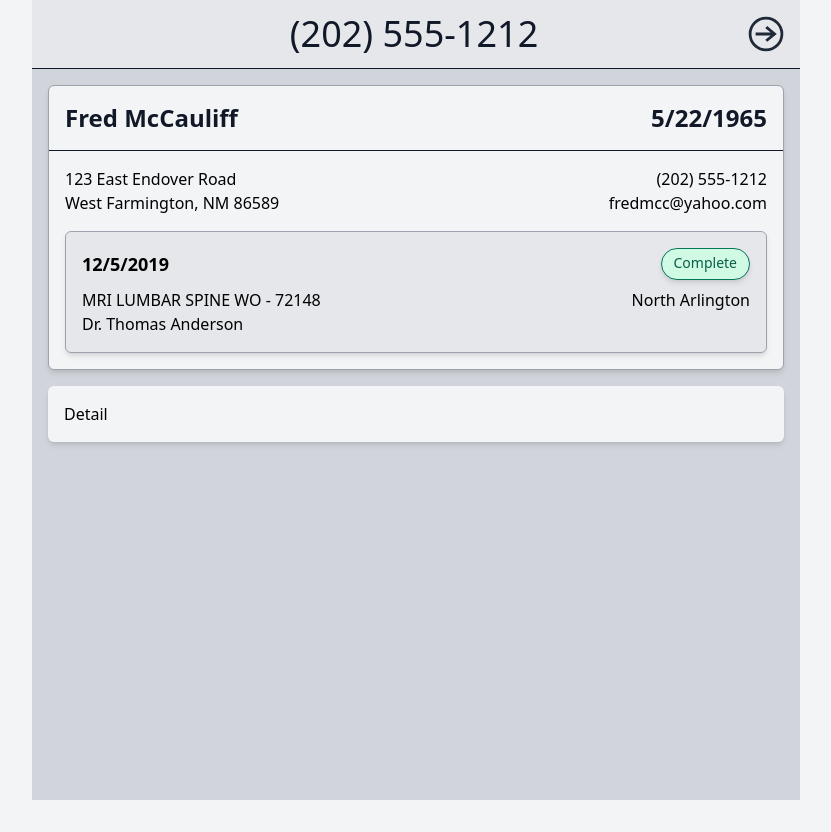
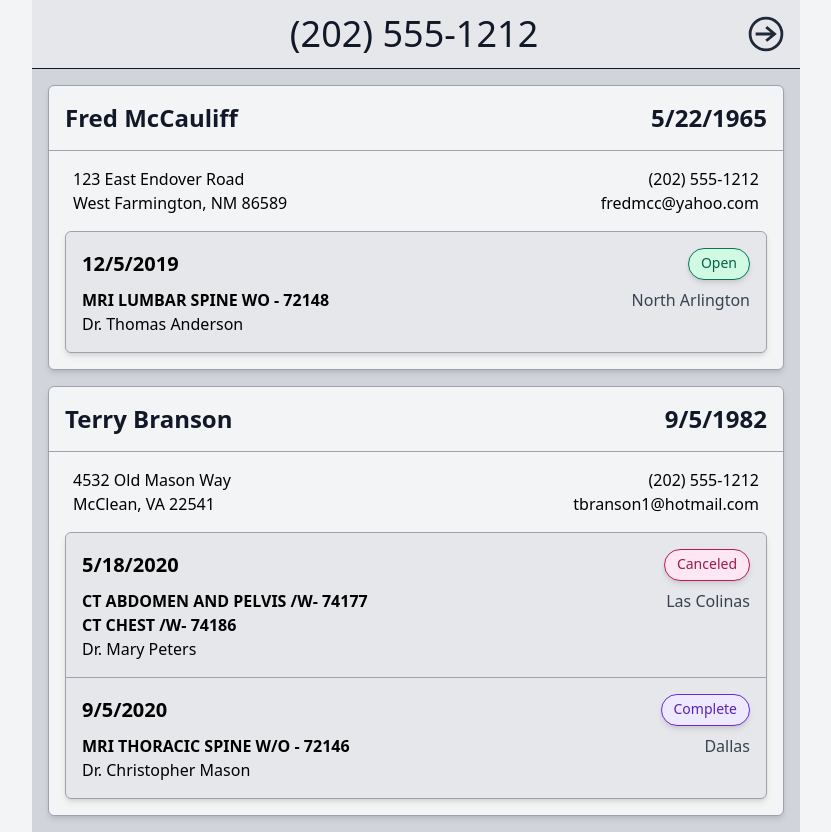
Before and after one commit to JeffEmery/caller-info, a Next.js app: page / in a window 1280 px wide. Shown: the whole page, without its empty margins (224-1055 px from the left). Before the commit the page ends 800 px from the top, so only its background shows below. Built offline with nearby package versions, Linux system fonts and the light colour scheme.

Commit message:
1st round, mutliple contacts, multiple procedures

```diff
--- a/pages/index.js
+++ b/pages/index.js
@@ -32,15 +32,15 @@ export default function Home() {
                             <div className="">Fred McCauliff</div>{' '}
                             <div className="">5/22/1965</div>
                         </div>
-                        <hr className="-mx-4 border-gray-900" />
+                        <hr className="-mx-4 border-gray-400" />
                         <div className="grid grid-cols-1 sm:grid-cols-2">
                             <div
-                                className={`pt-4 whitespace-nowrap ${styles.love}`}
+                                className={`pt-4 ml-2 whitespace-nowrap ${styles.love}`}
                             >
                                 123 East Endover Road
                                 <span>West Farmington, NM 86589</span>
                             </div>
-                            <div className="pt-4">
+                            <div className="pt-4 mx-2">
                                 <div className="sm:text-right">
                                     <a className="" href="tel:1-719-555-1212">
                                         (202) 555-1212
@@ -53,18 +53,18 @@ export default function Home() {
                         </div>
                         <div className="mt-4 p-4 bg-gray-200 border border-gray-400 rounded-md shadow-md">
                             <div className="grid grid-cols-2">
-                                <div className="pt-0.5 text-lg font-semibold">
+                                <div className="pt-0.5 text-xl font-semibold">
                                     12/5/2019
                                 </div>
                                 <div className="text-right">
                                     <div className="inline-flex items-baseline px-3 pt-1 pb-1.5 rounded-full shadow-md text-sm font-medium border border-green-700 bg-green-100 text-green-800">
-                                        Complete
+                                        Open
                                     </div>
                                 </div>
                             </div>
                             <div className="grid grid-cols-1 sm:grid-cols-2">
                                 <div>
-                                    <div className="mt-2">
+                                    <div className="text-base font-semibold mt-2">
                                         <p className="uppercase">
                                             MRI Lumbar Spine WO - 72148
                                         </p>
@@ -73,7 +73,7 @@ export default function Home() {
                                 </div>
                                 <div className="mt-2 sm:mt-0">
                                     <div className="sm:text-right">
-                                        <p className="sm:mt-2">
+                                        <p className="text-gray-700 sm:mt-2">
                                             North Arlington
                                         </p>
                                     </div>
@@ -81,8 +81,96 @@ export default function Home() {
                             </div>
                         </div>
                     </div>
-                    <div className="m-4 p-4 bg-gray-100 shadow-md rounded-md">
-                        Detail
+                    <div className="m-4 p-4 bg-gray-100 border border-gray-400 shadow-md rounded-md">
+                        <div className="flex justify-between pb-4 text-gray-900 text-2xl font-bold">
+                            <div className="">Terry Branson</div>{' '}
+                            <div className="">9/5/1982</div>
+                        </div>
+                        <hr className="-mx-4 border-gray-400" />
+                        <div className="grid grid-cols-1 sm:grid-cols-2">
+                            <div
+                                className={`pt-4 ml-2 whitespace-nowrap ${styles.love}`}
+                            >
+                                4532 Old Mason Way
+                                <span>McClean, VA 22541</span>
+                            </div>
+                            <div className="pt-4 mx-2">
+                                <div className="sm:text-right">
+                                    <a className="" href="tel:1-719-555-1212">
+                                        (202) 555-1212
+                                    </a>
+                                </div>
+                                <div className="sm:text-right">
+                                    tbranson1@hotmail.com
+                                </div>
+                            </div>
+                        </div>
+                        <div className="mt-4 p-4 bg-gray-200 border border-gray-400 rounded-md shadow-md">
+                            <div>
+                                <div className="grid grid-cols-2">
+                                    <div className="pt-0.5 text-xl font-semibold">
+                                        5/18/2020
+                                    </div>
+                                    <div className="text-right">
+                                        <div className="inline-flex items-baseline px-3 pt-1 pb-1.5 rounded-full shadow-md text-sm font-medium border border-pink-700 bg-pink-100 text-pink-800">
+                                            Canceled
+                                        </div>
+                                    </div>
+                                </div>
+                                <div className="grid grid-cols-1 sm:grid-cols-2">
+                                    <div>
+                                        <div className="text-base font-semibold mt-2">
+                                            <p className="uppercase">
+                                                CT Abdomen and Pelvis /w- 74177
+                                            </p>
+                                            <p className="uppercase">
+                                                CT Chest /w- 74186
+                                            </p>
+                                        </div>
+                                        <div className="">Dr. Mary Peters</div>
+                                    </div>
+                                    <div className="mt-2 sm:mt-0">
+                                        <div className="sm:text-right">
+                                            <p className="text-gray-700 sm:mt-2">
+                                                Las Colinas
+                                            </p>
+                                        </div>
+                                    </div>
+                                </div>
+                            </div>
+                            <hr className="-mx-4 my-4 border-gray-400" />
+                            <div>
+                                <div className="grid grid-cols-2">
+                                    <div className="pt-0.5 text-xl font-semibold">
+                                        9/5/2020
+                                    </div>
+                                    <div className="text-right">
+                                        <div className="inline-flex items-baseline px-3 pt-1 pb-1.5 rounded-full shadow-md text-sm font-medium border border-purple-700 bg-purple-100 text-purple-800">
+                                            Complete
+                                        </div>
+                                    </div>
+                                </div>
+                                <div className="grid grid-cols-1 sm:grid-cols-2">
+                                    <div>
+                                        <div className="text-base font-semibold mt-2">
+                                            <p className="uppercase">
+                                                MRI Thoracic Spine W/O - 72146
+                                            </p>
+                                        </div>
+                                        <div className="">
+                                            Dr. Christopher Mason
+                                        </div>
+                                    </div>
+                                    <div className="mt-2 sm:mt-0">
+                                        <div className="sm:text-right">
+                                            <p className="text-gray-700 sm:mt-2">
+                                                Dallas
+                                            </p>
+                                        </div>
+                                    </div>
+                                </div>
+                            </div>
+                        </div>
                     </div>
                 </div>
             </div>
```
